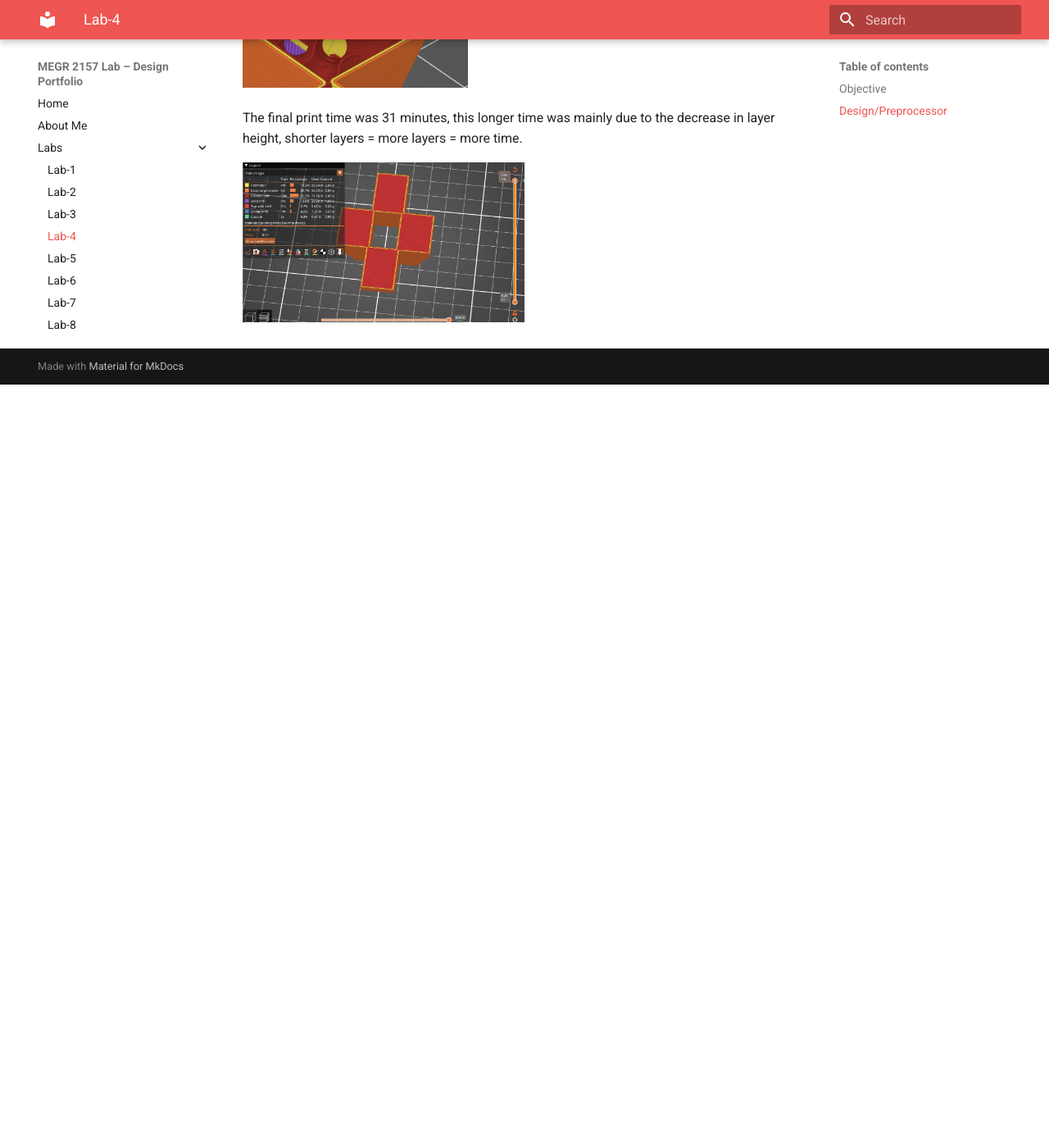
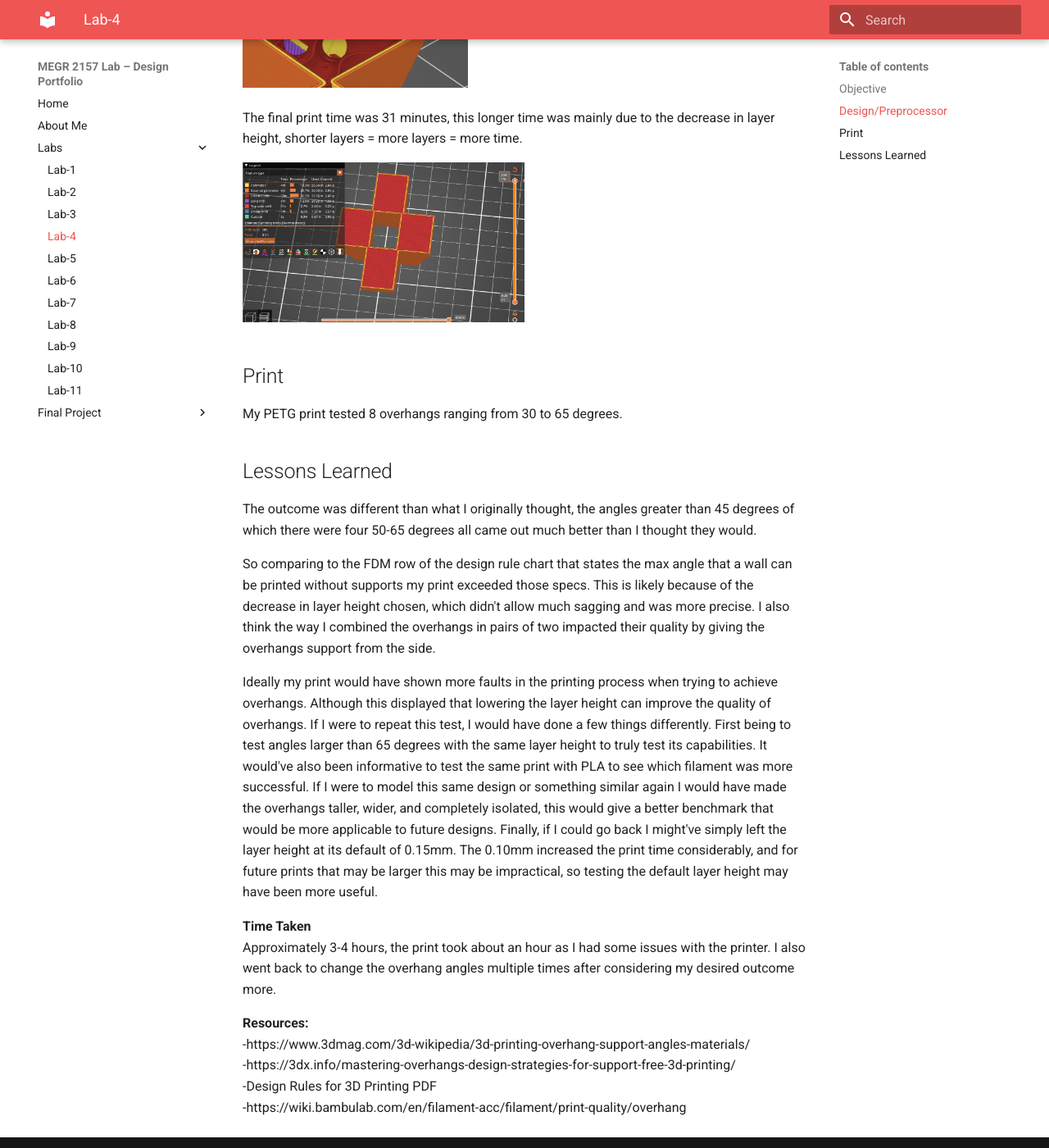
Before and after one commit to jwelch37/Jack-Welch-Portfolio, an MkDocs documentation site: the page built from docs/Labs/L04/index.md, in a window 1280 px wide and 1400 px high, scrolled down 2377 px. Shown: the whole window at 82% size. Built offline with MkDocs 1.6.1 and Material for MkDocs 9.7.7, drawn with Linux system fonts in a browser that asks for light colours; before the commit the page ends 2846 px from its top, so only the background shows below that.

Commit message:
Update print analysis and lessons learned section
Added insights on print performance and lessons learned regarding overhangs and layer height adjustments.

```diff
--- a/docs/Labs/L04/index.md
+++ b/docs/Labs/L04/index.md
@@ -50,3 +50,25 @@ Also, I wanted to choose an infill that had decent coverage on the outer perimet
 The final print time was 31 minutes, this longer time was mainly due to the decrease in layer height, shorter layers = more layers = more time.
 
 <img src="printtime.png" alt="Description" width="50%">
+
+## Print
+My PETG print tested 8 overhangs ranging from 30 to 65 degrees.
+
+
+
+## Lessons Learned
+
+The outcome was different than what I originally thought, the angles greater than 45 degrees of which there were four 50-65 degrees all came out much better than I thought they would.
+
+So comparing to the FDM row of the design rule chart that states the max angle that a wall can be printed without supports my print exceeded those specs. This is likely because of the decrease in layer height chosen, which didn't allow much sagging and was more precise. I also think the way I combined the overhangs in pairs of two impacted their quality by giving the overhangs support from the side.
+
+Ideally my print would have shown more faults in the printing process when trying to achieve overhangs. Although this displayed that lowering the layer height can improve the quality of overhangs. If I were to repeat this test, I would have done a few things differently. First being to test angles larger than 65 degrees with the same layer height to truly test its capabilities. It would've also been informative to test the same print with PLA to see which filament was more successful. If I were to model this same design or something similar again I would have made the overhangs taller, wider, and completely isolated, this would give a better benchmark that would be more applicable to future designs. Finally, if I could go back I might've simply left the layer height at its default of 0.15mm. The 0.10mm increased the print time considerably, and for future prints that may be larger this may be impractical, so testing the default layer height may have been more useful.
+
+**Time Taken**
+Approximately 3-4 hours, the print took about an hour as I had some issues with the printer. I also went back to change the overhang angles multiple times after considering my desired outcome more.
+
+**Resources:**
+-https://www.3dmag.com/3d-wikipedia/3d-printing-overhang-support-angles-materials/
+-https://3dx.info/mastering-overhangs-design-strategies-for-support-free-3d-printing/
+-Design Rules for 3D Printing PDF
+-https://wiki.bambulab.com/en/filament-acc/filament/print-quality/overhang
```
